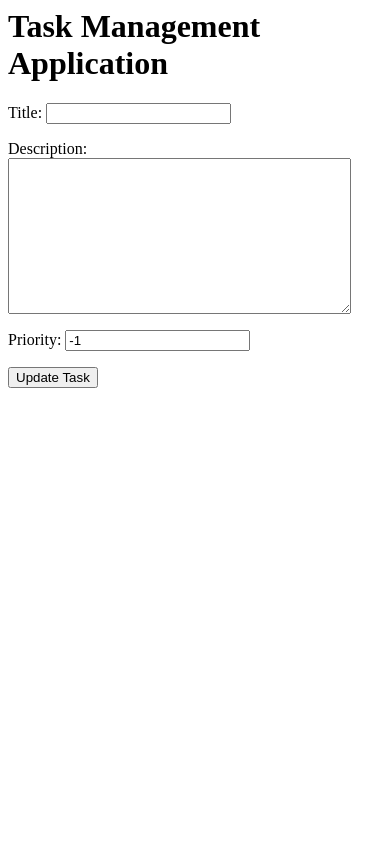
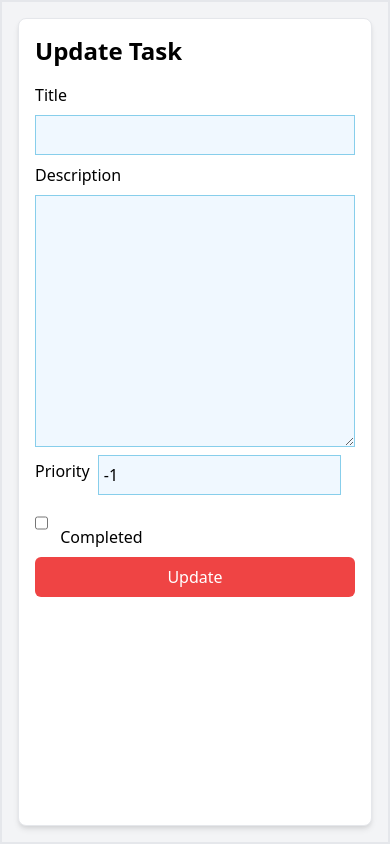
Before and after one commit to pratik-londhe4/GDC-django-LVL6-Milestone, a Django app: template tasks/templates/task_update.html in a window 390 px wide. Run offline with Django 3.2, Linux system fonts and the light colour scheme; the template is opened without the code that fills it: values that come from a table or form of the project are taken from there, others are empty; some libraries are stand-ins or nearby versions.

Commit message:
changed task create form to completed check box can be accessed in form

```diff
--- a/tasks/forms.py
+++ b/tasks/forms.py
@@ -32,4 +32,4 @@ class TaskCreateForm( LoginRequiredMixin, ModelForm):
 
     class Meta:
         model = Task
-        fields =  ("title" , "description" , "priority")
+        fields =  ("title" , "description" , "priority" , "completed")
--- a/tasks/templates/task_update.html
+++ b/tasks/templates/task_update.html
@@ -1,17 +1,93 @@
+<!DOCTYPE html>
+<html lang="en">
   <head>
+    <meta charset="UTF-8" />
+    <meta http-equiv="X-UA-Compatible" content="IE=edge" />
+    <meta name="viewport" content="width=device-width, initial-scale=1.0" />
+    <link
+      rel="stylesheet"
+      href="https://cdnjs.cloudflare.com/ajax/libs/tailwindcss/2.2.19/tailwind.min.css"
+      integrity="sha512-wnea99uKIC3TJF7v4eKk4Y+lMz2Mklv18+r4na2Gn1abDRPPOeef95xTzdwGD9e6zXJBteMIhZ1+68QC5byJZw=="
+      crossorigin="anonymous"
+      referrerpolicy="no-referrer"
+    />
+
+    <script src="https://www.writeroo.in/inc/lib/fawesome.js"></script>
+    <title>Task manager</title>
     <style>
-    a {
-      margin-left: 2%;
-      padding: 3px;
+      input {
+        background-color: aliceblue;
+        height: 40px;
+        padding: 5px;
+        border: 0.5px solid skyblue;
       }
-    .tasks_container {
+      textarea {
+        background-color: aliceblue;
         padding: 5px;
+        border: 0.5px solid skyblue;
       }
     </style>
   </head>
-<h1>Task Management Application</h1>
 
+  <body>
+    <div
+      class="flex border-2 p-4 h-screen align-items-center justify-center bg-gray-100"
+    >
+      <div
+        class="p-4 border sm:w-1/3 w-full rounded-lg shadow-md bg-white flex flex-col"
+      >
+        <div class="h-full">
+          <div class="text-2xl font-bold mb-4">Update Task</div>
           <form method="post">
-  {{form.as_p}} {%csrf_token %}
-  <button type="submit">Update Task</button>
+            {{ form.non_field_errors }} {%csrf_token%}
+            <div>
+              <div class="flex flex-col mb-2">
+                <span class="mb-2">Title</span>
+                {{form.title}} {%if form.title.errors%}
+                <ol class="list-disc ml-6 text-sm text-red-500">
+                  {%for error in form.title.errors %}
+                  <li>{{error|escape}}</li>
+                  {%endfor%}
+                </ol>
+                {%endif%}
+              </div>
+              <div class="flex mb-2 flex-col">
+                <span class="mb-2">Description</span>
+                {{form.description}} {%if form.description.errors%}
+                <ol class="list-disc ml-6 text-sm text-red-500">
+                  {%for error in form.description.errors %}
+                  <li>{{error|escape}}</li>
+                  {%endfor%}
+                </ol>
+                {%endif%}
+              </div>
+              <div class="">
+                <div class="flex mb-2 items-center">
+                  <span class="mb-2 mr-2">Priority</span>
+                  {{form.priority}}
+                </div>
+                {%if form.priority.errors%}
+                <ol class="list-disc ml-6 text-sm text-red-500">
+                  {%for error in form.priority.errors %}
+                  <li>{{error|escape}}</li>
+                  {%endfor%}
+                </ol>
+                {%endif%}
+              </div>
+              <div class="mb-2">
+                {{form.completed}}
+                <span class="ml-2">Completed</span>
+              </div>
+            </div>
+            <button
+              type="submit"
+              class="text-center bg-red-500 text-white w-full rounded-md py-2 hover:bg-red-400 transition ease-in-out duration-300"
+            >
+              Update
+            </button>
           </form>
+        </div>
+      </div>
+    </div>
+  </body>
+</html>
```
Lines whose indentation alone changed are shown as unchanged.
